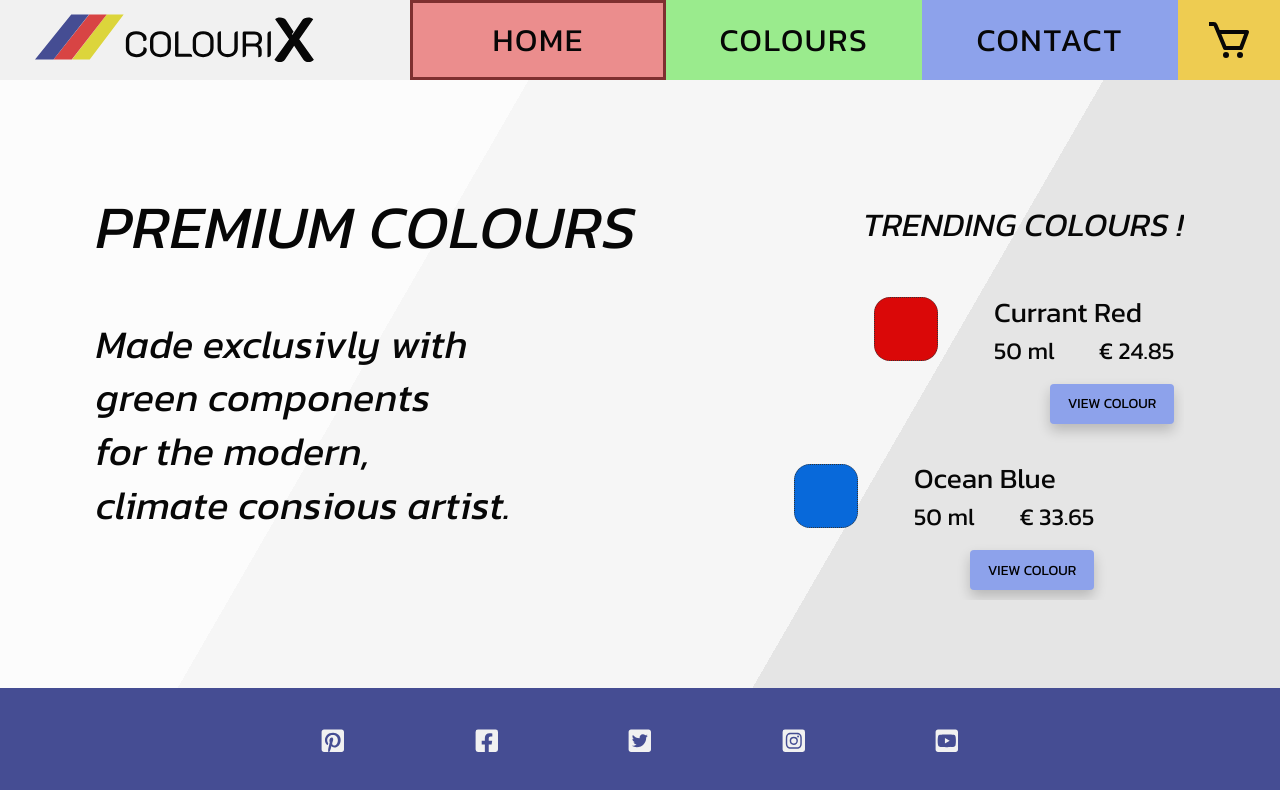
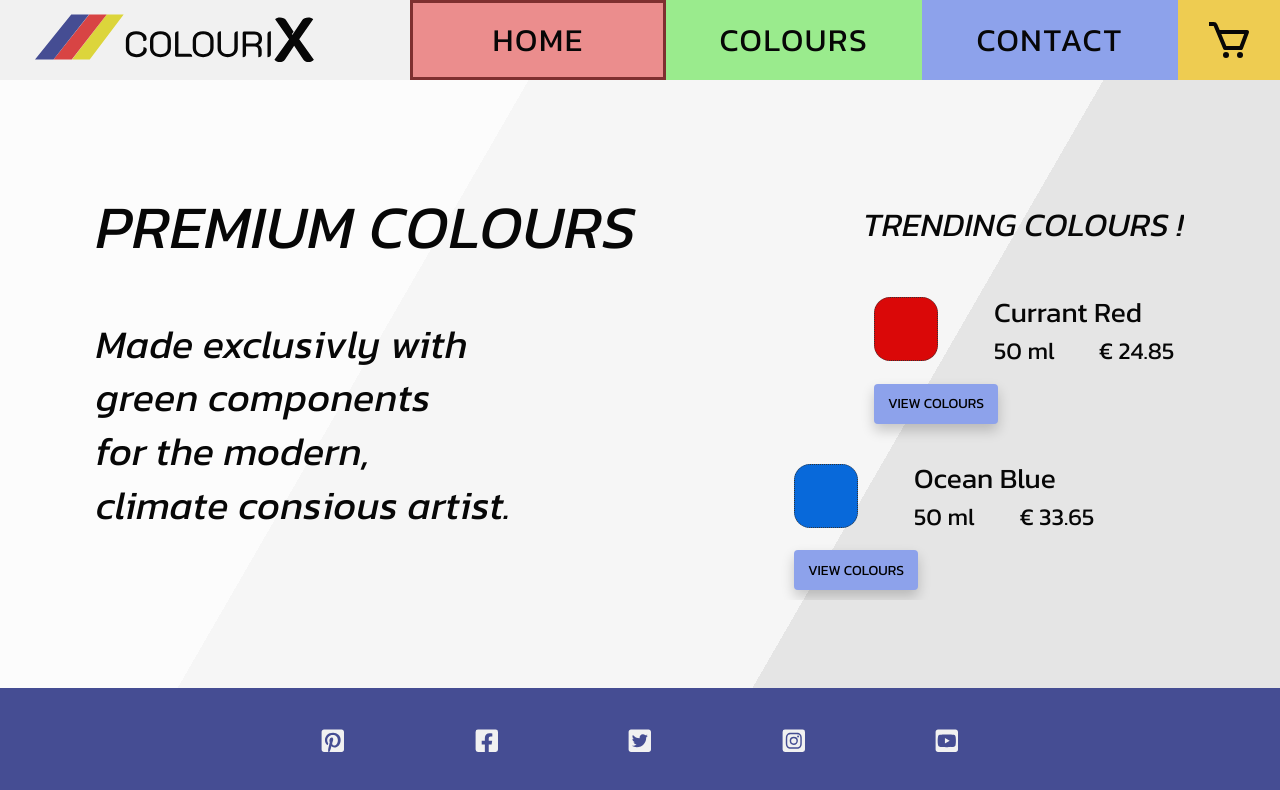
Before and after one commit to Patrick-Svensson/colourix, a React (Create React App) app: page / in a window 1280 px wide. Shown: the top 790 px of the page. Built offline with nearby package versions, Linux system fonts and the light colour scheme.

Commit message:
Add link path to trend buttons.

```diff
--- a/src/Components/TrendColours.js
+++ b/src/Components/TrendColours.js
@@ -1,4 +1,5 @@
 import { useState } from "react";
+import { Link } from "react-router-dom";
 import { colourData } from "./colourData";
 import Button from "./Button";
 import "./ColourComponent.css";
@@ -24,7 +25,9 @@ const TrendingColours = () => {
                         <p>€ {el.price}</p>
                     </div>
                 </div>
-                <Button style={styles} text="view colour" />
+                <Link exact to="/colours">
+                    <Button style={styles} text="view colours" />
+                </Link>
             </div>
         ));
 
```
